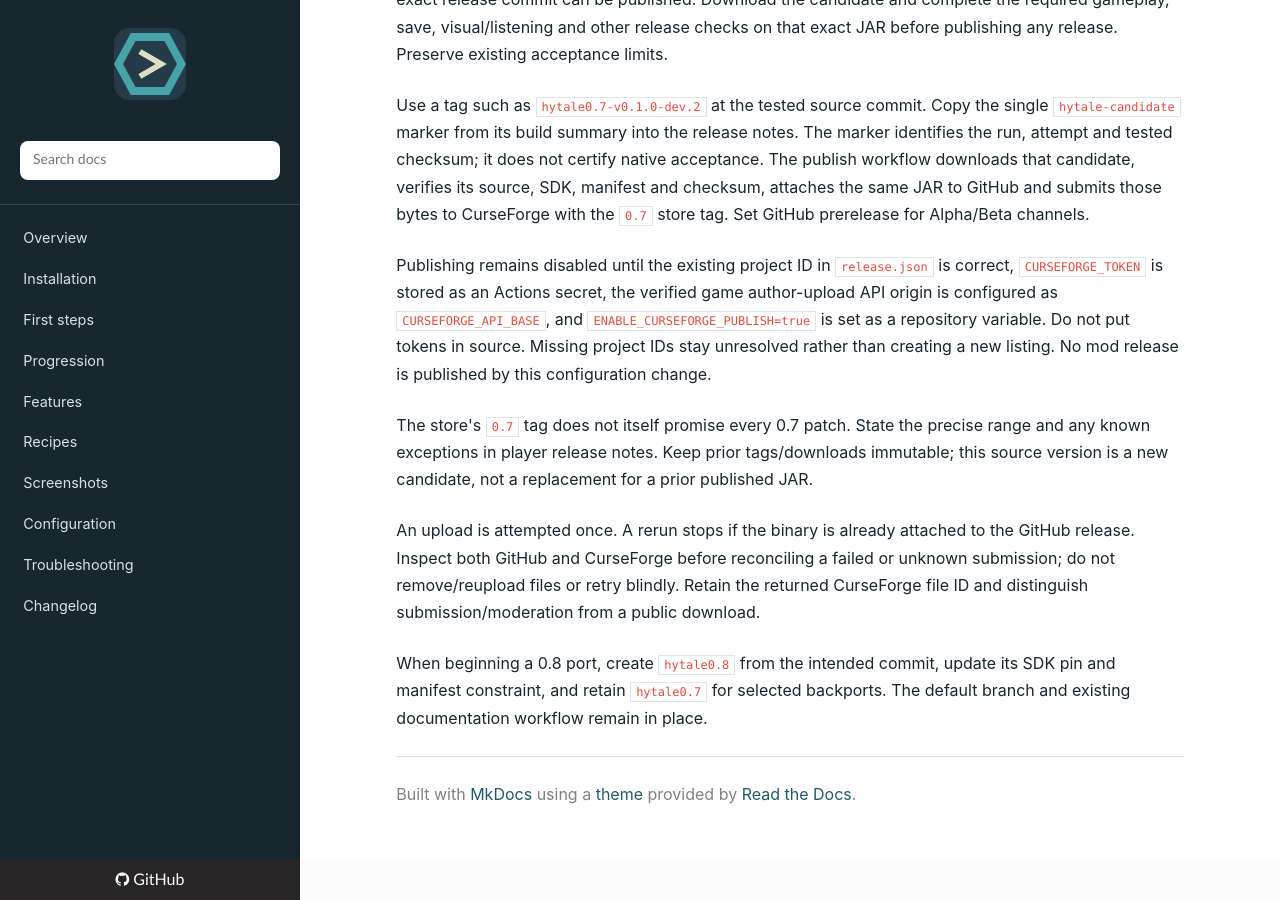
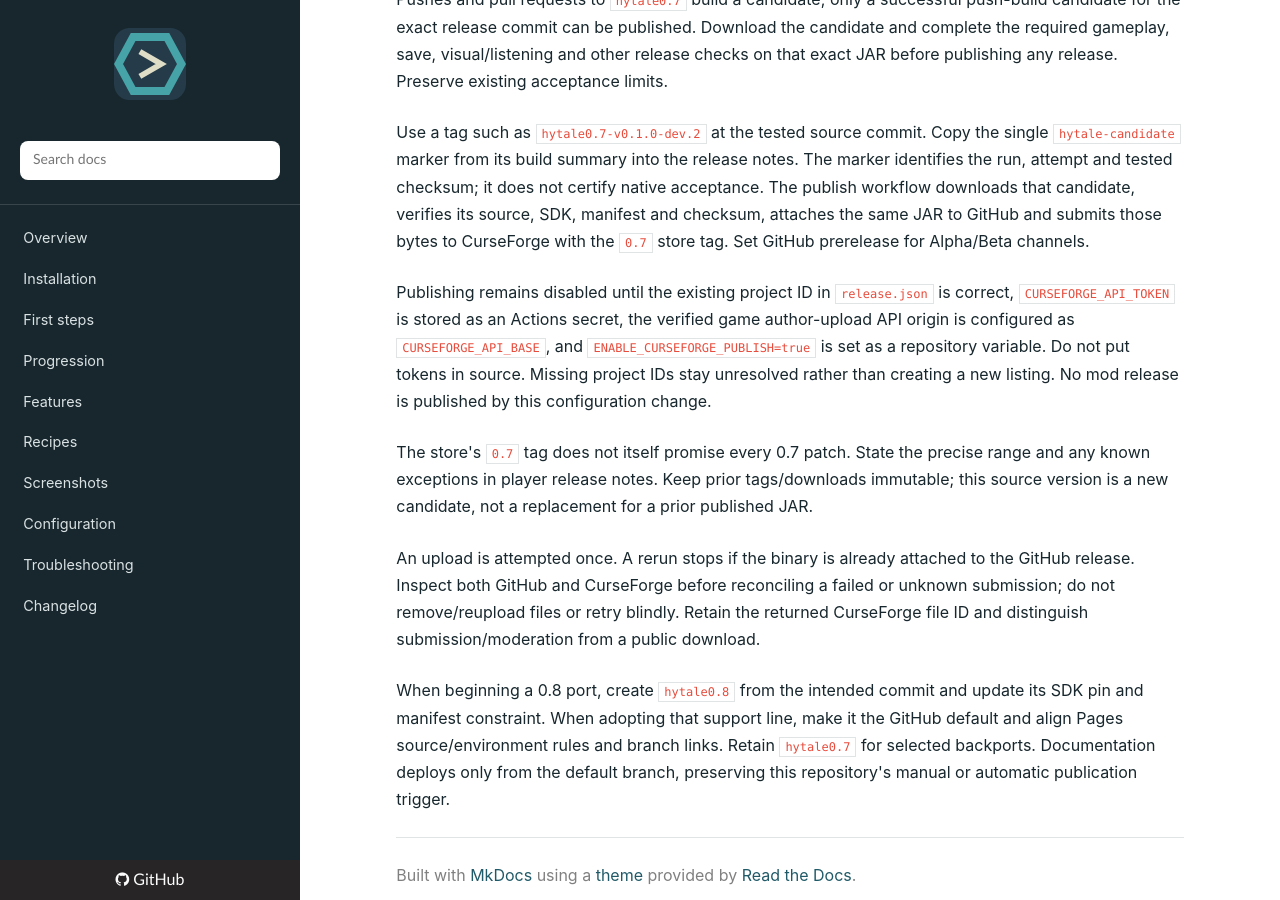
Before and after one commit to jkswoods/slipstream-transit, an MkDocs documentation site: the page built from docs/build-and-release.md, in a window 1280 px wide and 900 px high, scrolled down 1014 px. Built offline with MkDocs 1.6.1, drawn with Linux system fonts in a browser that asks for light colours; nearby versions of some CDN libraries; some of the changed text lies outside the part shown.

Commit message:
Use latest Hytale support branch as default and standardize upload secret

```diff
--- a/docs/build-and-release.md
+++ b/docs/build-and-release.md
@@ -1,6 +1,7 @@
 # Building and releasing SlipstreamTransit
 
-The current support branch is `hytale0.7`. The mod version is `0.1.0-dev.2`;
+The default support branch is `hytale0.7`, with no `main` branch.
+The mod version is `0.1.0-dev.2`;
 its declared Hytale compatibility is `>=0.7.3 <0.8.0`. This range is the
 intended supported family, not a claim that every future patch has been tested.
 Compilation uses the pinned official Hytale 0.7.3 SDK and Java 25.
@@ -40,7 +41,7 @@
 CurseForge with the `0.7` store tag. Set GitHub prerelease for Alpha/Beta channels.
 
 Publishing remains disabled until the existing project ID in `release.json` is correct,
-`CURSEFORGE_TOKEN` is stored as an Actions secret, the verified game author-upload API
+`CURSEFORGE_API_TOKEN` is stored as an Actions secret, the verified game author-upload API
 origin is configured as `CURSEFORGE_API_BASE`, and `ENABLE_CURSEFORGE_PUBLISH=true` is
 set as a repository variable. Do not put tokens in source. Missing project IDs stay
 unresolved rather than creating a new listing. No mod release is published by this
@@ -55,6 +56,8 @@
 unknown submission; do not remove/reupload files or retry blindly. Retain the returned
 CurseForge file ID and distinguish submission/moderation from a public download.
 
-When beginning a 0.8 port, create `hytale0.8` from the intended commit, update its SDK
-pin and manifest constraint, and retain `hytale0.7` for selected backports. The default
-branch and existing documentation workflow remain in place.
+When beginning a 0.8 port, create `hytale0.8` from the intended commit and update its
+SDK pin and manifest constraint. When adopting that support line, make it the GitHub
+default and align Pages source/environment rules and branch links. Retain `hytale0.7`
+for selected backports. Documentation deploys only from the default branch, preserving
+this repository's manual or automatic publication trigger.
```
Also changed, not shown: 2 other files.
